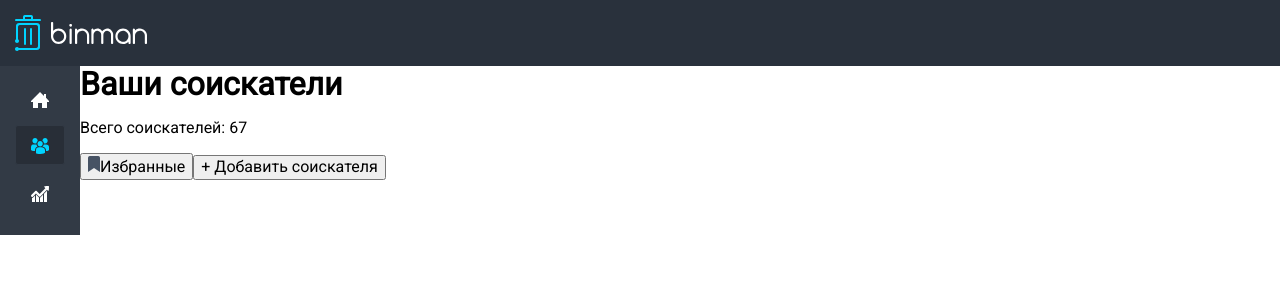
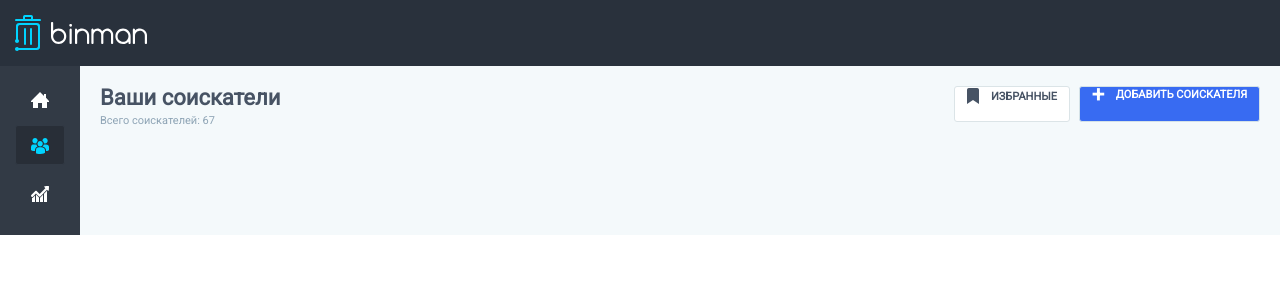
Before and after one commit to KaimNotark/bin-man-test, a Vue app: page / in a window 1280 px wide. Shown: the top 300 px of the page. Built offline with nearby package versions, Linux system fonts and the light colour scheme.

Commit message:
did scss for main-header

```diff
--- a/src/App.vue
+++ b/src/App.vue
@@ -65,7 +65,11 @@
               <img src="../public/images/favorites.png" alt="Избранные" class="main-button__img" />
               <span class="main-button__text">Избранные</span>
             </button>
-            <button class="main-button__add" type="button">+ Добавить соискателя</button>
+
+            <button class="main-button__add" type="button">
+              <span class="_increase">+</span>
+              <span>Добавить соискателя</span>
+            </button>
           </div>
         </div>
 
@@ -203,4 +207,87 @@ body {
 ._active {
   background-color: $color-nav__button-dark-gray;
 }
+
+.main {
+  width: 100%;
+  padding: 20px;
+  background-color: $color-input-background;
+
+  &-header {
+    display: flex;
+    justify-content: space-between;
+  }
+
+  &-title {
+    &__title {
+      color: $color-text-main;
+      font-size: 22px;
+      font-weight: 700;
+      line-height: 24px;
+    }
+    &__counter {
+      color: $color-text-light;
+      font-size: 11px;
+      font-weight: 400;
+      line-height: 12px;
+      margin: 5px 0 0 0;
+    }
+  }
+
+  &-button {
+    display: flex;
+    justify-content: space-between;
+    width: 306px;
+
+    &__selected {
+      display: flex;
+      justify-content: space-around;
+      width: 116px;
+      height: 36px;
+      border: solid 1px $color-button-border;
+      border-radius: 3px;
+      background: $color-white;
+      transition: background-color 0.1s ease, border-color 0.3s ease;
+      cursor: pointer;
+    }
+    &__selected:hover {
+      background-color: $color-button-background-gray;
+      border-color: $color-gray;
+    }
+    &__img {
+    }
+    &__text {
+      color: $color-text-main;
+      font-size: 11px;
+      font-weight: 700;
+      line-height: 13px;
+      text-transform: uppercase;
+      margin-top: 2px;
+    }
+    &__add {
+      display: flex;
+      justify-content: space-around;
+      width: 181px;
+      height: 36px;
+      border: solid 1px #d4e2e7;
+      background: #386bf2;
+      border-radius: 3px;
+      color: #ffffff;
+      font-family: Roboto;
+      font-size: 11px;
+      font-weight: 700;
+      line-height: 13px;
+      text-transform: uppercase;
+      transition: background-color 0.1s ease, border-color 0.3s ease;
+      cursor: pointer;
+    }
+    &__add:hover {
+      border-color: #1a56fa;
+      background-color: #4d7bf7;
+    }
+  }
+}
+._increase {
+  font-size: 22px;
+}
 </style>
```
